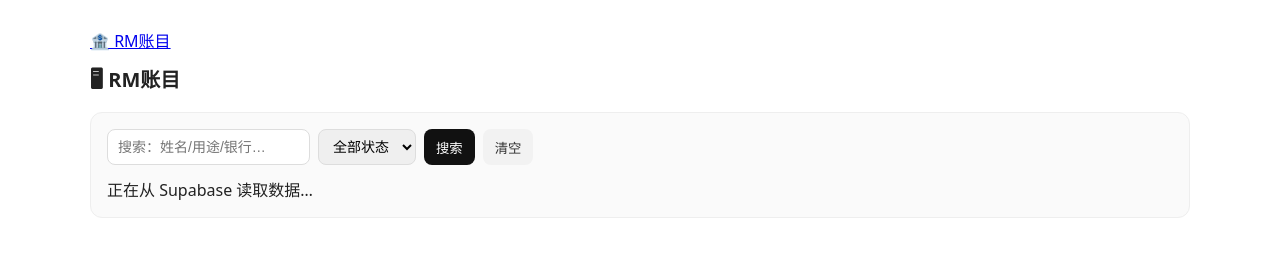
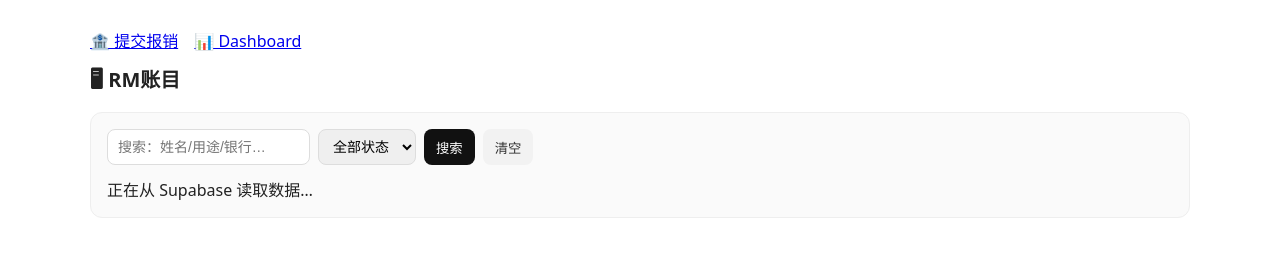
Before and after one commit to yyyjian333/systemaccounting, a plain HTML site: page index.html in a window 1280 px wide. Drawn offline with nearby package versions, Linux system fonts and the light colour scheme.

Commit message:
Update navigation links in index.html

```diff
--- a/index.html
+++ b/index.html
@@ -35,7 +35,8 @@
 </head>
 <body>
   <div class="nav">
-    <a href="/submit.html">🏦 RM账目</a>
+    <a href="/submit.html">🏦 提交报销</a>
+    <a href="/dashboard.html">📊 Dashboard</a>
   </div>
 
   <h1>🖥 RM账目</h1>
```
